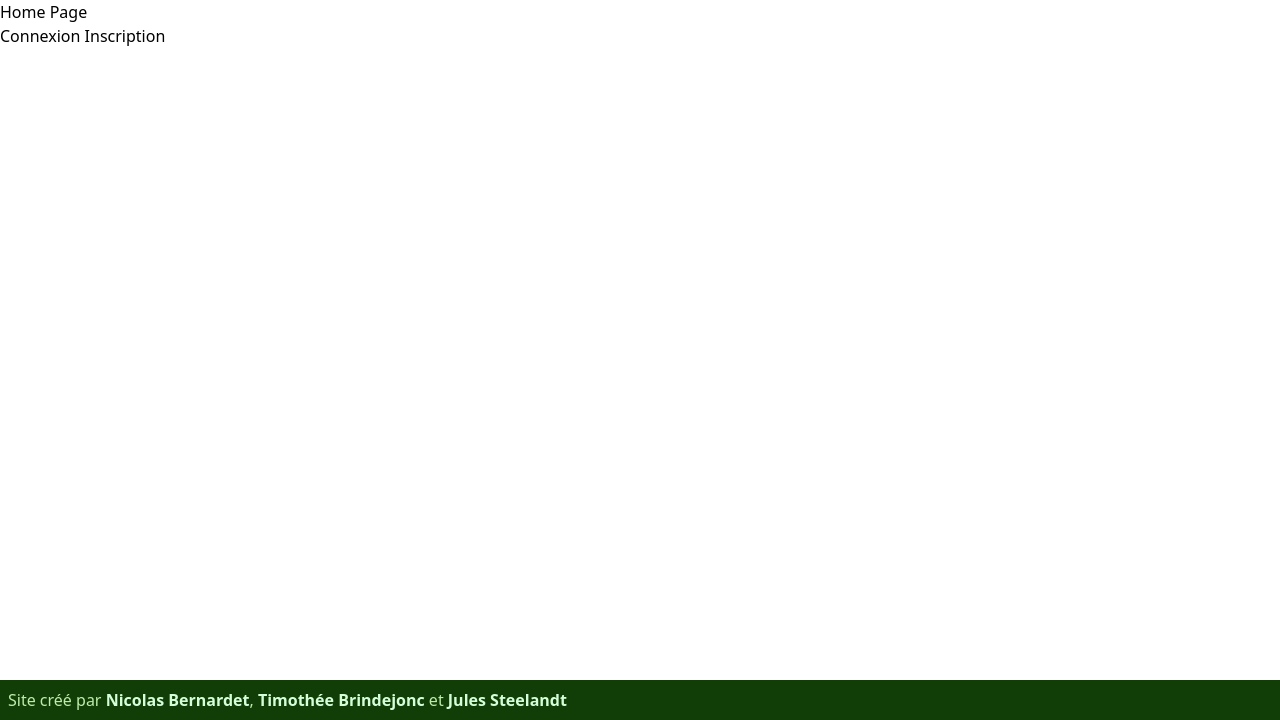
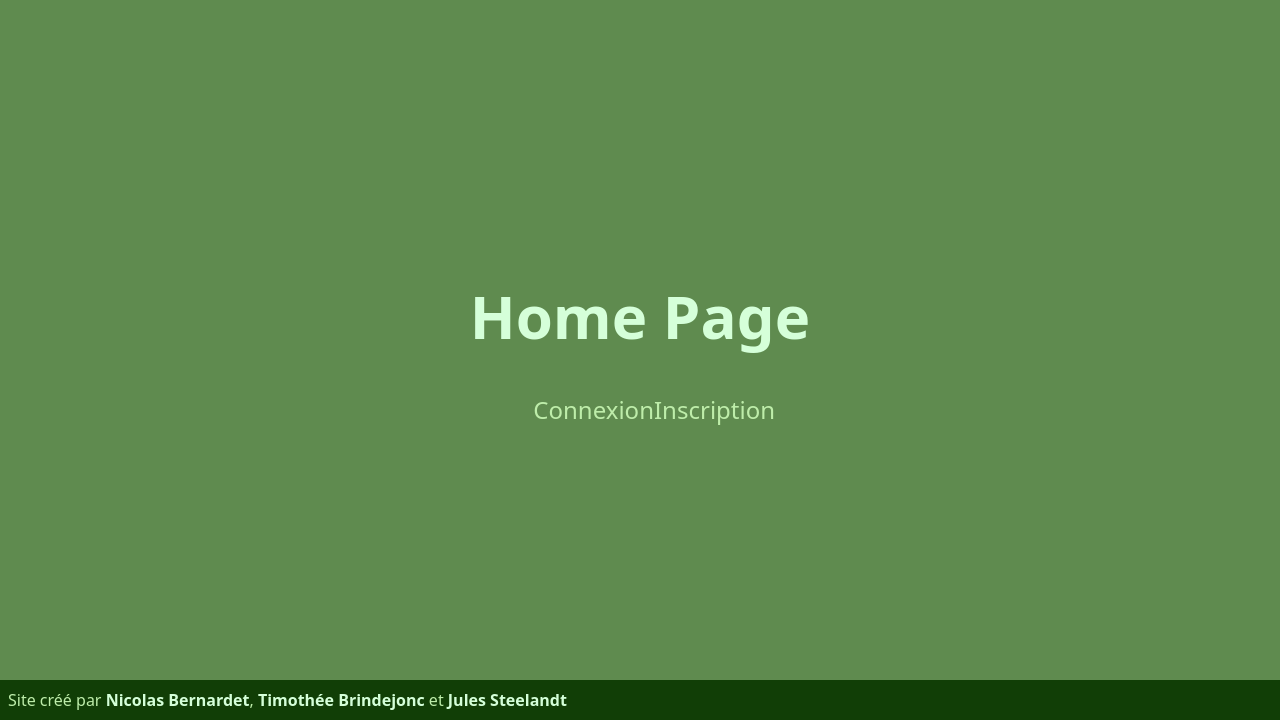
Before and after one commit to Timeuh/MyGiftBox, a PHP site: template appli/src/templates/homePage.twig in a window 1280 px wide. Shown: the part 80-800 px from the top of the page. Run offline with PHP 8.4, Linux system fonts and the light colour scheme; the template is opened without the code that fills it, so the values that code supplies are empty; some libraries are stand-ins or nearby versions.

Commit message:
style: restyle la home page

```diff
--- a/appli/public/style/main.css
+++ b/appli/public/style/main.css
@@ -11,4 +11,8 @@
     .nav-link {
         @apply h-full border-b-4 border-green-tea pt-5 border-opacity-0 hover:border-opacity-100 transition
     }
+
+    .login-link {
+        @apply nav-link text-green-tea text-2xl h-10 pt-0
+    }
 }
--- a/appli/public/style/output.css
+++ b/appli/public/style/output.css
@@ -567,6 +567,32 @@ video {
   --tw-border-opacity: 1;
 }
 
+.login-link {
+  height: 100%;
+  border-bottom-width: 4px;
+  border-color: rgb(190 237 170 / var(--tw-border-opacity));
+  --tw-border-opacity: 0;
+  padding-top: 1.25rem;
+  transition-property: color, background-color, border-color, text-decoration-color, fill, stroke, opacity, box-shadow, transform, filter, -webkit-backdrop-filter;
+  transition-property: color, background-color, border-color, text-decoration-color, fill, stroke, opacity, box-shadow, transform, filter, backdrop-filter;
+  transition-property: color, background-color, border-color, text-decoration-color, fill, stroke, opacity, box-shadow, transform, filter, backdrop-filter, -webkit-backdrop-filter;
+  transition-timing-function: cubic-bezier(0.4, 0, 0.2, 1);
+  transition-duration: 150ms;
+}
+
+.login-link:hover {
+  --tw-border-opacity: 1;
+}
+
+.login-link {
+  height: 2.5rem;
+  padding-top: 0px;
+  font-size: 1.5rem;
+  line-height: 2rem;
+  --tw-text-opacity: 1;
+  color: rgb(190 237 170 / var(--tw-text-opacity));
+}
+
 .absolute {
   position: absolute;
 }
@@ -587,44 +613,36 @@ video {
   display: none;
 }
 
+.h-1\/4 {
+  height: 25%;
+}
+
 .h-10 {
   height: 2.5rem;
+}
+
+.h-\[90vh\] {
+  height: 90vh;
 }
 
 .h-screen {
   height: 100vh;
 }
 
-.h-full {
-  height: 100%;
+.w-1\/4 {
+  width: 25%;
 }
 
-.h-1\/2 {
-  height: 50%;
-}
-
-.h-1\/4 {
-  height: 25%;
-}
-
-.h-8 {
-  height: 2rem;
-}
-
-.h-12 {
-  height: 3rem;
-}
-
-.h-6 {
-  height: 1.5rem;
-}
-
-.h-2 {
-  height: 0.5rem;
+.w-1\/6 {
+  width: 16.666667%;
 }
 
 .w-full {
   width: 100%;
+}
+
+.flex-row {
+  flex-direction: row;
 }
 
 .flex-col {
@@ -643,10 +661,20 @@ video {
   justify-content: space-between;
 }
 
+.justify-around {
+  justify-content: space-around;
+}
+
 .space-y-12 > :not([hidden]) ~ :not([hidden]) {
   --tw-space-y-reverse: 0;
   margin-top: calc(3rem * calc(1 - var(--tw-space-y-reverse)));
   margin-bottom: calc(3rem * var(--tw-space-y-reverse));
+}
+
+.space-y-8 > :not([hidden]) ~ :not([hidden]) {
+  --tw-space-y-reverse: 0;
+  margin-top: calc(2rem * calc(1 - var(--tw-space-y-reverse)));
+  margin-bottom: calc(2rem * var(--tw-space-y-reverse));
 }
 
 .bg-dark-tea {
@@ -654,22 +682,32 @@ video {
   background-color: rgb(17 62 6 / var(--tw-bg-opacity));
 }
 
+.bg-main-background {
+  --tw-bg-opacity: 1;
+  background-color: rgb(95 139 79 / var(--tw-bg-opacity));
+}
+
 .ps-2 {
   -webkit-padding-start: 0.5rem;
           padding-inline-start: 0.5rem;
+}
+
+.pt-0 {
+  padding-top: 0px;
 }
 
 .pt-2 {
   padding-top: 0.5rem;
 }
 
-.pt-0 {
-  padding-top: 0px;
+.text-2xl {
+  font-size: 1.5rem;
+  line-height: 2rem;
 }
 
-.text-6xl {
-  font-size: 3.75rem;
-  line-height: 1;
+.text-3xl {
+  font-size: 1.875rem;
+  line-height: 2.25rem;
 }
 
 .text-4xl {
@@ -677,14 +715,9 @@ video {
   line-height: 2.5rem;
 }
 
-.text-3xl {
-  font-size: 1.875rem;
-  line-height: 2.25rem;
-}
-
-.text-2xl {
-  font-size: 1.5rem;
-  line-height: 2rem;
+.text-6xl {
+  font-size: 3.75rem;
+  line-height: 1;
 }
 
 .font-bold {
@@ -701,6 +734,11 @@ video {
   color: rgb(190 237 170 / var(--tw-text-opacity));
 }
 
+.text-primary {
+  --tw-text-opacity: 1;
+  color: rgb(33 13 58 / var(--tw-text-opacity));
+}
+
 .text-tea-green {
   --tw-text-opacity: 1;
   color: rgb(213 255 217 / var(--tw-text-opacity));
--- a/appli/src/templates/homePage.twig
+++ b/appli/src/templates/homePage.twig
@@ -1,13 +1,21 @@
 {% extends 'layout.twig' %}
 
 {% block content %}
-    <h1>Home Page</h1>
-    {% if log %}
-        <h1> Bienvenue {{ prenom }} {{ nom }}</h1>
-        <a href="{{ url_for('boxDefault') }}"> Voir les box par défaut</a>
-        <a href="{{ url_for('logout') }}"> Déconnexion</a>
-    {% else %}
-        <a href="{{ url_for('login') }}">Connexion</a>
-        <a href="{{ url_for('register') }}">Inscription</a>
-    {% endif %}
+    <section id="homepage" class="bg-main-background w-full h-[90vh] flex flex-col justify-center items-center space-y-12">
+        <h1 class="text-6xl font-bold text-tea-green">Home Page</h1>
+        <div class="w-full flex-col flex items-center space-y-8">
+            {% if log %}
+                <h1 class="text-3xl text-primary"> Bienvenue {{ prenom }} {{ nom }}</h1>
+                <div class="flex flex-row items-center justify-between w-1/4">
+                    <a href="{{ url_for('boxDefault') }}" class="login-link"> Voir les box par défaut</a>
+                    <a href="{{ url_for('logout') }}" class="login-link"> Déconnexion</a>
+                </div>
+            {% else %}
+                <div class="flex flex-row items-center justify-around w-1/6">
+                    <a href="{{ url_for('login') }}" class="login-link">Connexion</a>
+                    <a href="{{ url_for('register') }}" class="login-link">Inscription</a>
+                </div>
+            {% endif %}
+        </div>
+    </section>
 {% endblock %}
```
